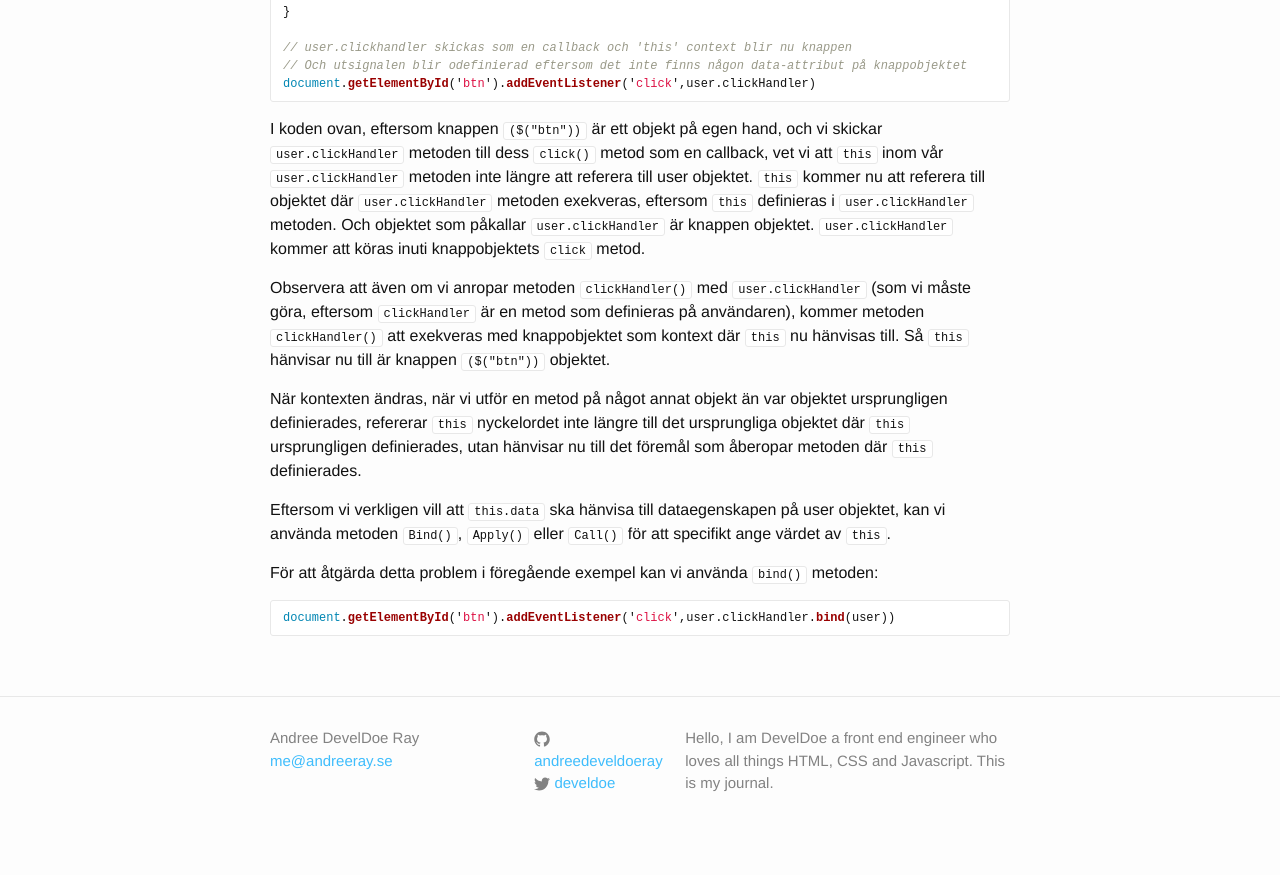
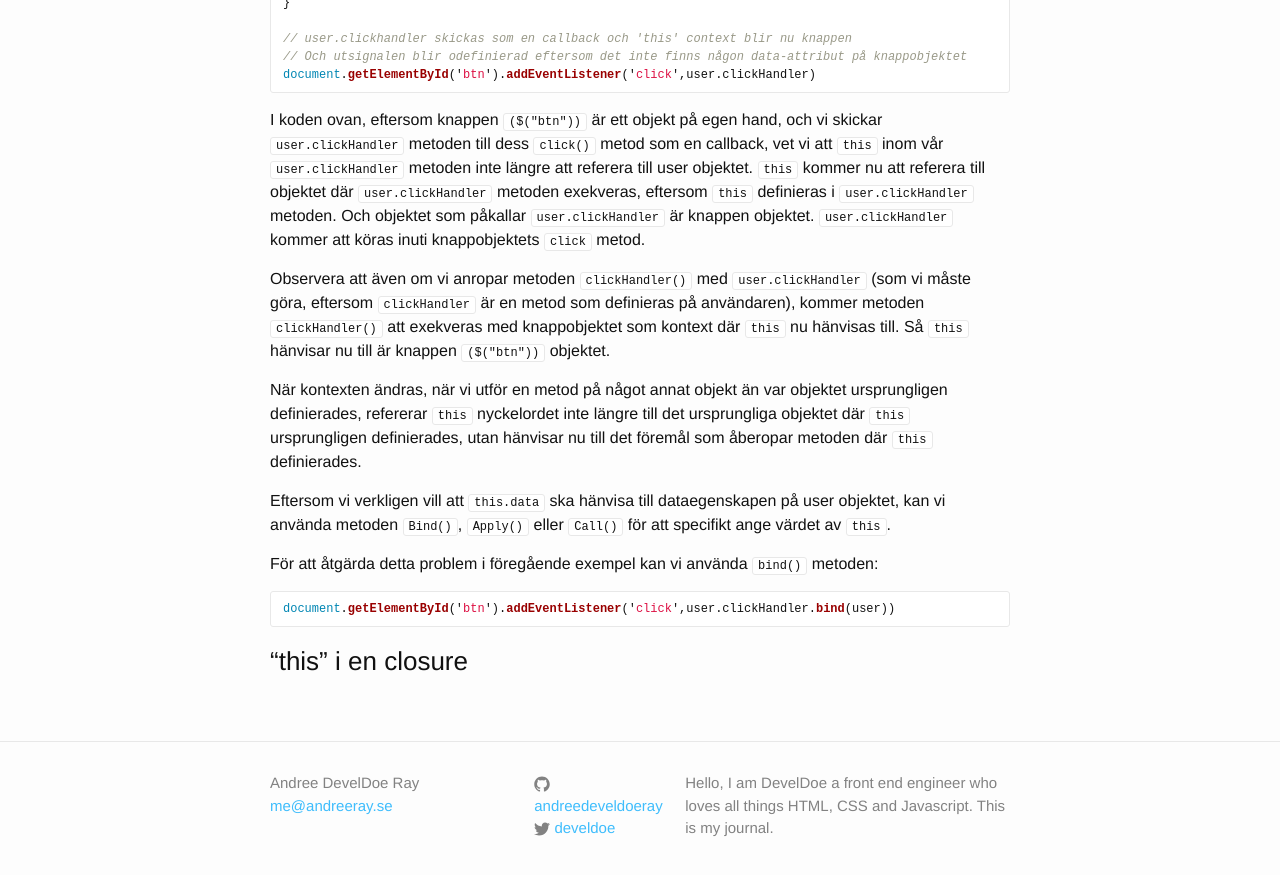
Before and after one commit to develdoe/develdoe.github.io, a Jekyll site: the page built from _posts/2017-11-02-javascript-this.md, in a window 1280 px wide and 900 px high, scrolled down 4526 px. Shown: the top 875 px of the window. Built offline with Jekyll 4.4.1, drawn with Linux system fonts in a browser that asks for light colours.

Commit message:
Update 2017-11-02-javascript-this.md

````diff
--- a/_posts/2017-11-02-javascript-this.md
+++ b/_posts/2017-11-02-javascript-this.md
@@ -164,7 +164,7 @@
 
 Här är scenarier när "this" nyckelordet blir komplicerat. Exemplen nedan inkluderar lösningar för att åtgärda fel med "this":
 
-## "this" när det används med en callback
+### "this" när det används med en callback
 
 Sakerna blir håriga när vi skickar en metod (som använder "this") som en parameter som ska användas som callback function. Till exempel:
 
@@ -203,3 +203,5 @@
 ```js
 document.getElementById('btn').addEventListener('click',user.clickHandler.bind(user))
 ```
+
+### "this" i en closure
````
